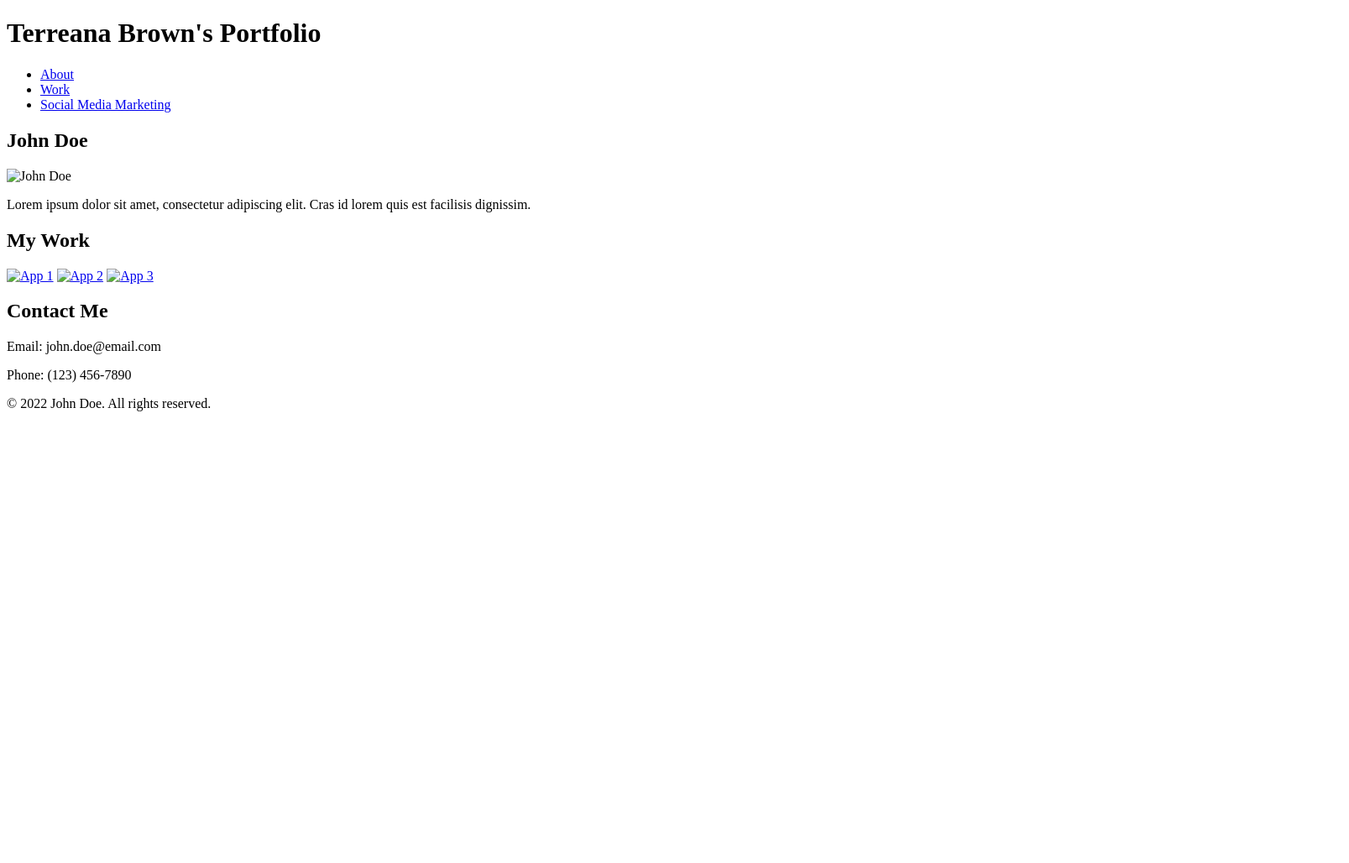
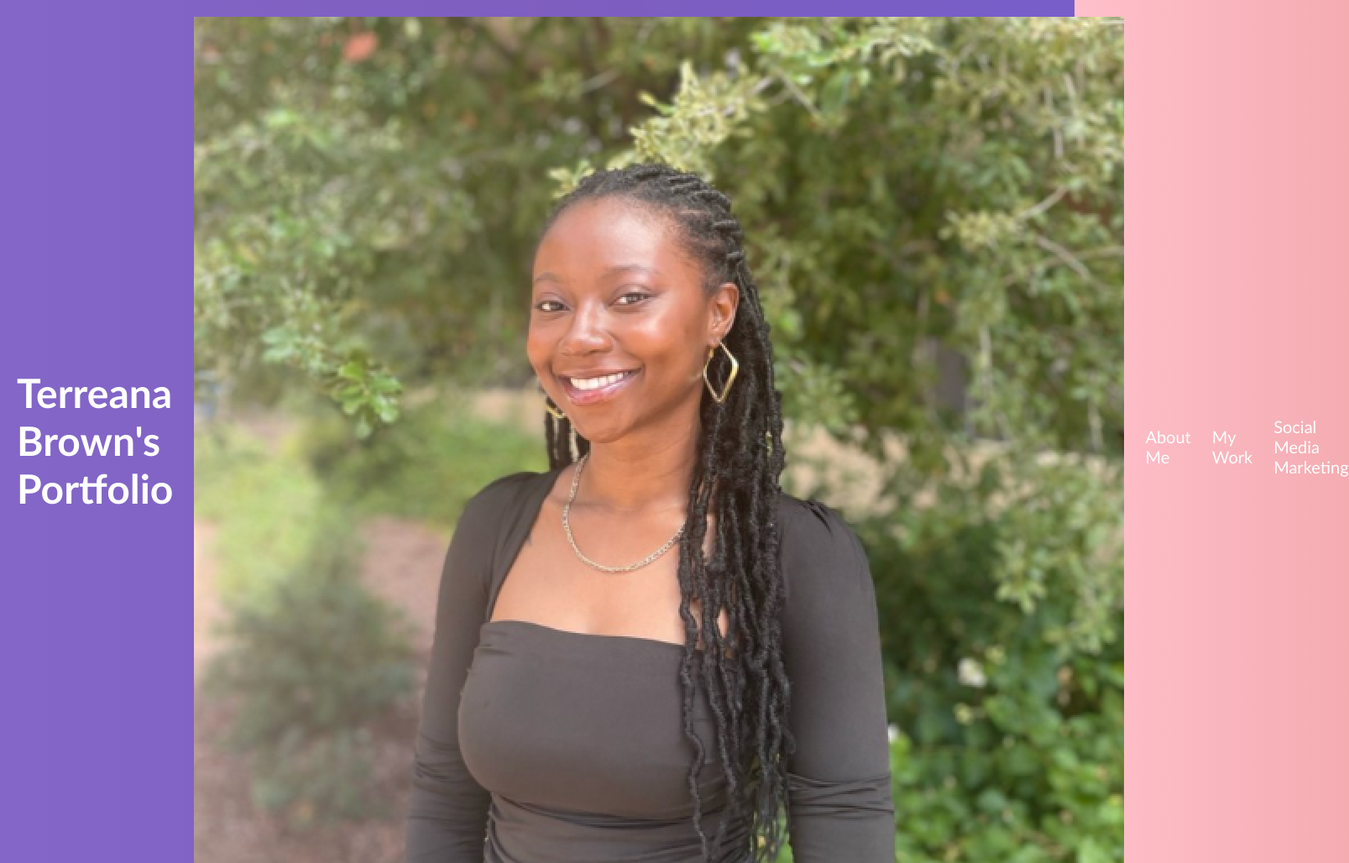
Before and after one commit to TerreanaTerminal/Pro-folio, a plain HTML site: page index.html in a window 1280 px wide. Shown: the top 1028 px of the page at 84% size, 1607 px wide, since content can reach past the window. Before the commit the page ends 800 px from the top, so only its background shows below. Drawn offline with Linux system fonts and the light colour scheme.

Commit message:
the background was given a pink to purple ombre

```diff
--- a/asests/css/style.css
+++ b/asests/css/style.css
@@ -1,82 +1,123 @@
 * {
     box-sizing: border-box;
-}
+    padding: 0;
+    margin: 0;
+  }
 
-body {
-    font-family: Arial, sans-serif;
-    margin: 0;
-    padding: 0;
-}
-
-header {
-    background-color: #333;
-    display: flex;
-    justify-content: space-between;
-    padding: 20px;
-}
-
-nav ul {
-    list-style-type: none;
-    margin: 0;
-    padding:0;
-    display: flex;
-}
-
-nav ul li {
-    margin-right: 10px;
-}
-
-nav ul a {
-    color: white;
-    text-decoration: none
-}
-
-#about {
-    background-color: #f2f2f2;
+  body {
+    background: linear-gradient(to right, #ffc0cb, #ea9999, #c295cf);
     display: flex;
     flex-direction: column;
     align-items: center;
+  }
+
+  .header {
     padding: 20px;
-}
+    font-family: 'Trebuchet MS', 'Lucida Sans Unicode', 'Lucida Grande', 'Lucida Sans', Arial, sans-serif;
+    background-color: rgba(100, 80, 200, 0.8);
+    color: #ffffff;
+    width: 100%;
+    display: flex;
+    justify-content: space-between;
+    align-items: center;
+  }
 
-#about img {
-    border-radius: 50%;
-    height: 150px;
-    width: 150px;
-}
+  .header h1 {
+    font-size: 48px;
+    display: flex;
+    align-items: center;
+  }
 
-#work {
+  .header h1 .seo {
+    color: #d9dcd6;
+  }
+
+  .header nav {
+    padding-top: 15px;
+    margin-right: 20px;
+    font-family: 'Gill Sans', 'Gill Sans MT', Calibri, 'Trebuchet MS', sans-serif;
+    font-size: 20px;
+    display: flex;
+    align-items: center;
+  }
+
+  .header nav ul {
+    list-style-type: none;
+    display: flex;
+    align-items: center;
+  }
+
+  .header ul li {
+    margin-left: 25px;
+  }
+
+  a {
+    color: #ffffff;
+    text-decoration: none;
+  }
+
+  p {
+    font-size: 16px;
+  }
+
+  .hero {
+    height: 800px;
+    width: 100%;
+    margin-bottom: 25px;
+    background-image: url("../images/digital-marketing-meeting.jpg");
+    background-size: cover;
+    background-position: center;
+    display: flex;
+    justify-content: center;
+    align-items: center;
+  }
+
+  .float-left {
+    float: left;
+    margin-right: 25px;
+  }
+
+  .float-right {
+    float: right;
+    margin-left: 25px;
+  }
+
+  .content {
+    width: 75%;
+    display: inline-block;
+    margin-left: 20px;
+  }
+
+  .benefits {
     padding: 20px;
-    text-align: center;
+    clear: both;
+    width: 20%;
+    height: 100%;
+    font-family: 'Gill Sans', 'Gill Sans MT', Calibri, 'Trebuchet MS', sans-serif;
+    background-color: rgba(100, 80, 200, 0.8);
+    color: #ffffff;
     display: flex;
     flex-direction: column;
-    align-items: center;
-}
+    justify-content: space-between;
+  }
 
-.gallery {
-    display: flex;
-    flex-wrap: wrap;
-    justify-content: center;
-    margin-top: 20px;
-}
+  .benefit-lead, .benefit-brand, .benefit-cost {
+    margin-bottom: 32px;
+    color: #ffffff;
+  }
 
-.gallery img {
-    width: 100%;
-    height: auto;
-    margin: 10px;
-}
+  .benefit-lead h3, .benefit-brand h3, .benefit-cost h3  {
+    margin-bottom: 10px;
+    text-align: center;
+  }
 
-#contact {
-    padding: 20px;
-    text-align: center;
-    display: flex;
-    flex-direction: column;
-    align-items: center;
-}
+  .benefit-lead img, .benefit-brand img, .benefit-cost img  {
+    display: block;
+    margin: 10px auto;
+    max-width: 150px;
+  }
 
-footer {
-    background-color: #333;
-    color: white;
-    padding: 20px;
-    text-align: center;
-}
+  .search-engine-optimization, .online-reputation-management, .social-media-marketing {
+    margin-bottom: 20px;
+    padding: 50px;
+    height: 300px }
--- a/index.html
+++ b/index.html
@@ -3,19 +3,20 @@
 <head>
     <meta charset="UTF-8">
     <meta name="viewport" content="width=device-width, initial-scale=1.0">
-    <link rel="stylesheet" href="styles.css">
+    <link rel="stylesheet" href="asests/css/style.css">
     <title> Terreana's Brown Portfolio</title>
 </head>
 <body>
   <header class="header">
     <h1> Terreana Brown's Portfolio </h1>
+    <img src="asests/images/Headshot-blkdress.png" class="float-right" >
     <nav>
         <ul>
             <li>
-              <a href="#about">About</a>
+              <a href="#about">About Me</a>
             </li>
             <li>
-              <a href="#work">Work</a>            </li>
+              <a href="#work"> My Work</a>            </li>
             <li>
                 <a href="#social-media-marketing">Social Media Marketing</a>
             </li>
@@ -24,7 +25,7 @@
 </header>
     <main>
         <section id="about">
-            <h1>John Doe</h1>
+            <h1>Terrreana Brown </h1>
             <img src="avatar.jpg" alt="John Doe">
             <p>Lorem ipsum dolor sit amet, consectetur adipiscing elit. Cras id lorem quis est facilisis dignissim.</p>
         </section>
```
Also changed, not shown: asests/images/Headshot-blkdress.png (added), asests/images/buisness_casual.png (deleted), 2 other files.
